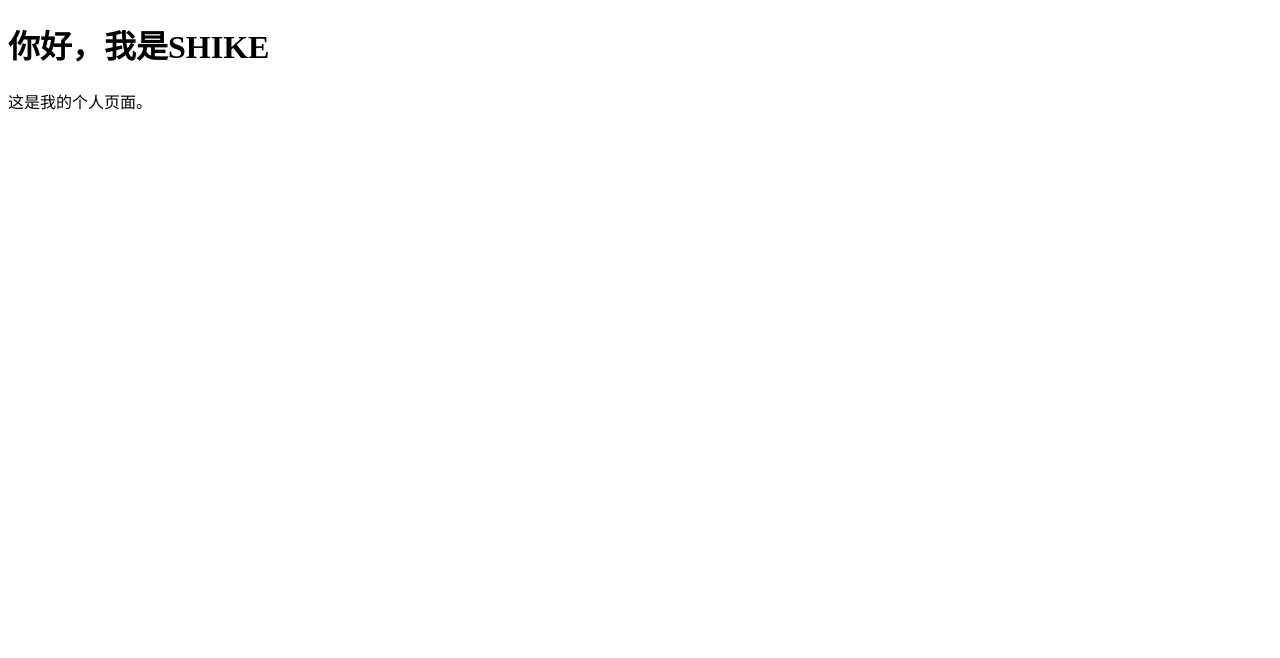
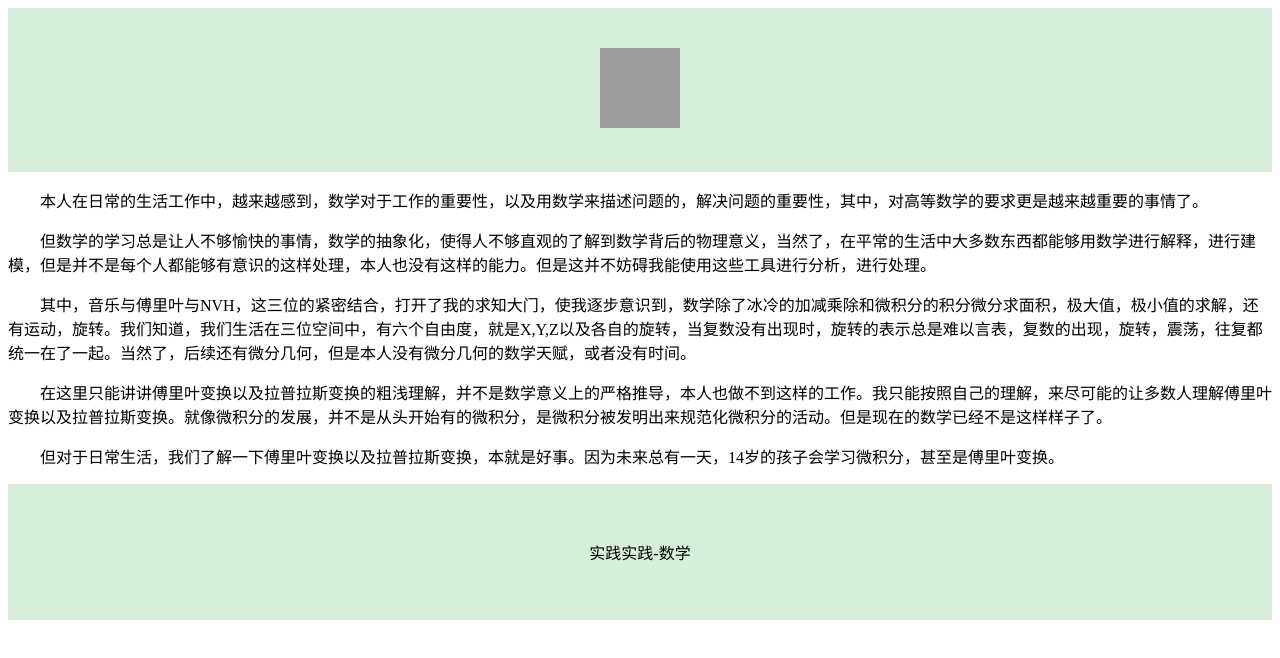
Before and after one commit to chenzhiyuan12/SK-ONE, a plain HTML site: page index.html in a window 1280 px wide. Drawn offline with Linux system fonts and the light colour scheme; grey boxes are pictures that could not be loaded.

Commit message:
Update index.html

```diff
--- a/index.html
+++ b/index.html
@@ -6,8 +6,27 @@
     <title>我的个人页面</title>
 </head>
 <body>
-    <h1>你好，我是SHIKE</h1>
-    <p>这是我的个人页面。</p>
+    <div style="
+    background-color:rgba(153, 214, 161, 0.393);
+    text-align: center;
+    padding: 40px;
+    ">
+        <img src="http://srd04vozx.hd-bkt.clouddn.com/typora/%E5%A4%B4%E5%83%8F.jpg" alt="shike" width="80px" height="80px">
+    </div>
+     <div style="text-indent: 2em;">
+        <p>     本人在日常的生活工作中，越来越感到，数学对于工作的重要性，以及用数学来描述问题的，解决问题的重要性，其中，对高等数学的要求更是越来越重要的事情了。</p>
+        <p>     但数学的学习总是让人不够愉快的事情，数学的抽象化，使得人不够直观的了解到数学背后的物理意义，当然了，在平常的生活中大多数东西都能够用数学进行解释，进行建模，但是并不是每个人都能够有意识的这样处理，本人也没有这样的能力。但是这并不妨碍我能使用这些工具进行分析，进行处理。</p>
+        <p>     其中，音乐与傅里叶与NVH，这三位的紧密结合，打开了我的求知大门，使我逐步意识到，数学除了冰冷的加减乘除和微积分的积分微分求面积，极大值，极小值的求解，还有运动，旋转。我们知道，我们生活在三位空间中，有六个自由度，就是X,Y,Z以及各自的旋转，当复数没有出现时，旋转的表示总是难以言表，复数的出现，旋转，震荡，往复都统一在了一起。当然了，后续还有微分几何，但是本人没有微分几何的数学天赋，或者没有时间。</p>
+        <p>     在这里只能讲讲傅里叶变换以及拉普拉斯变换的粗浅理解，并不是数学意义上的严格推导，本人也做不到这样的工作。我只能按照自己的理解，来尽可能的让多数人理解傅里叶变换以及拉普拉斯变换。就像微积分的发展，并不是从头开始有的微积分，是微积分被发明出来规范化微积分的活动。但是现在的数学已经不是这样样子了。</p>
+        <p>     但对于日常生活，我们了解一下傅里叶变换以及拉普拉斯变换，本就是好事。因为未来总有一天，14岁的孩子会学习微积分，甚至是傅里叶变换。</p>
+    </div>
+    <div style="
+    background-color:rgba(153, 214, 161, 0.393);
+    text-align: center;
+    padding: 40px;
+    ">
+        <p>实践实践-数学</p>
+        <a href="https://zh.wikipedia.org/wiki/%E5%AE%9E%E8%B7%B5_(%E5%93%B2%E5%AD%A6)" alt="shike" width="80px" height="80px">
+    </div>
 </body>
-
 </html>
```
